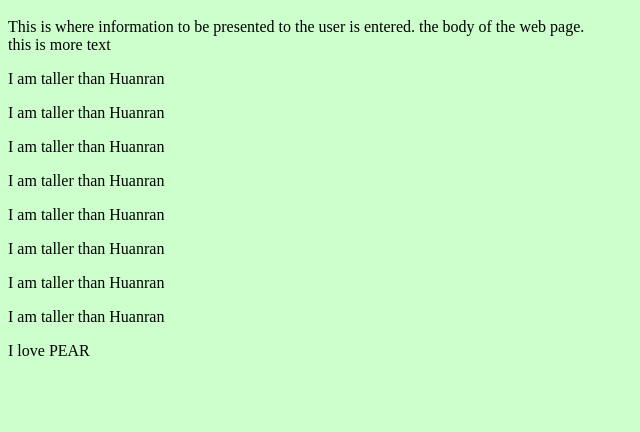
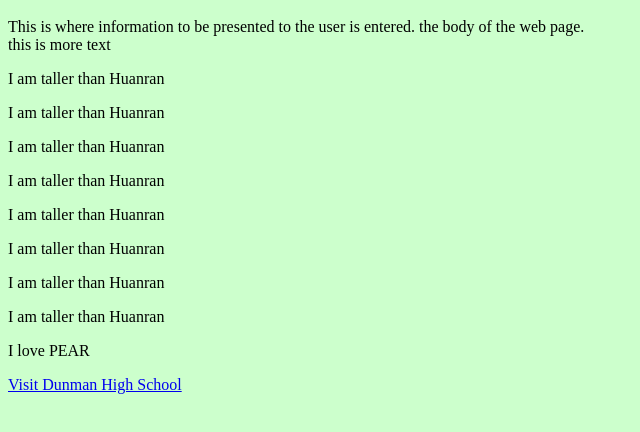
Before and after one commit to TallerThanHR/furry-computing-machine, a plain HTML site: page index.html in a window 1280 px wide. Shown: the part 48-480 px from the top of the page, without its empty margins (0-640 px from the left). Drawn offline with Linux system fonts and the light colour scheme.

Commit message:
Update index.html

```diff
--- a/index.html
+++ b/index.html
@@ -20,4 +20,6 @@ the body of the web page. <br />this is more text
 <p>I am taller than Huanran</p>
 <p>I am taller than Huanran</p>
 <p>I love PEAR</p>
+  <a href="https://dunmanhigh.moe.edu.sg/">Visit Dunman High School</a>
+
 </body>
```
